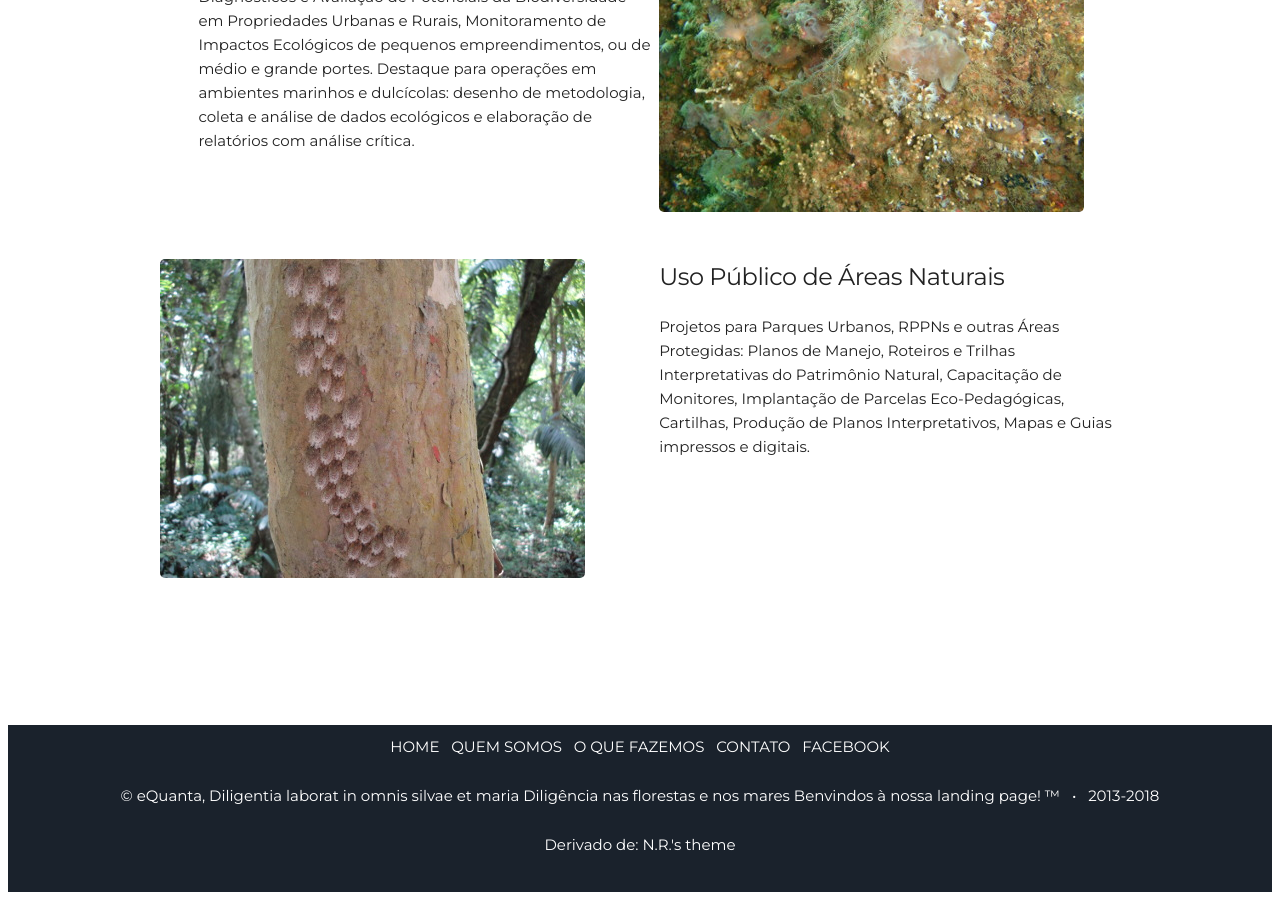
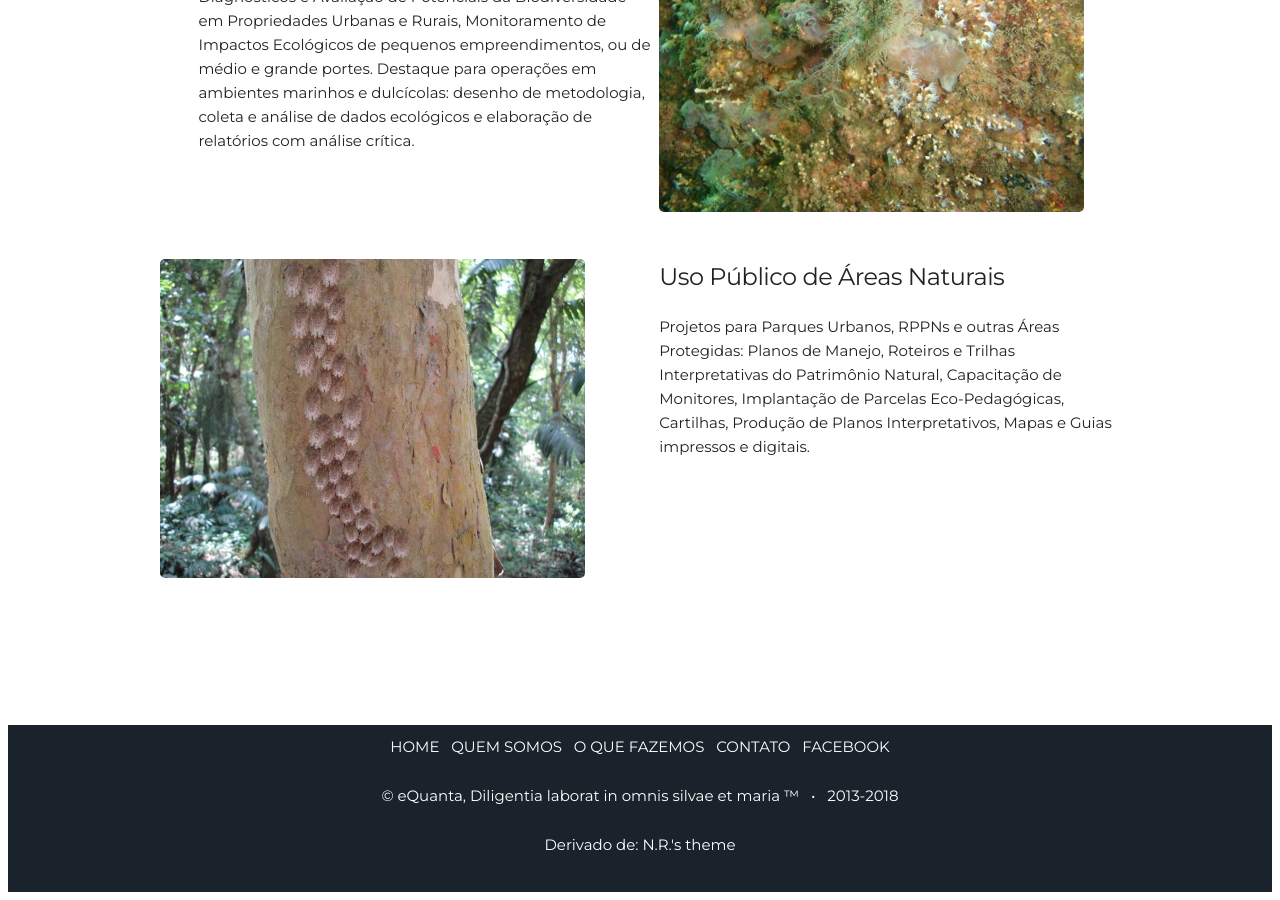
Before and after one commit to leroy1977/eQ1, a Jekyll site: the page built from index.html, in a window 1280 px wide and 900 px high, scrolled down 2465 px. Built offline with Jekyll 4.4.1, drawn with Linux system fonts in a browser that asks for light colours; some of the changed text lies outside the part shown.

Commit message:
Update _config.yml

```diff
--- a/_config.yml
+++ b/_config.yml
@@ -1,6 +1,6 @@
 # Site settings
 title: eQuanta
-description: Diligentia laborat in omnis silvae et maria Diligência nas florestas e nos mares Benvindos à nossa landing page!
+description: Diligentia laborat in omnis silvae et maria
 baseurl: "" # the subpath of your site, e.g. /blog
 url: https://leroy1977.github.io/eQ1/ # the base hostname & protocol for your site e.g. http://willianjusten.com.br
 # Diligentia laborat in omnis silvae, flumem et maria.
@@ -13,7 +13,7 @@
 username: eQuanta
 user_description: Organizada pela experiência de mais de 10 anos de sua equipe base, a eQuanta opera desde 2013 previlegiando rigor técnico, custo-efetividade e excelência, em relações de cooperação, transparência e sinergia. Contamos com uma equipe de consultores, mestres e doutores em especialidades variadas, organizada segundo as características de cada projeto.
 
-user_title: Diligentia laborat in omnis silvae et maria
+user_title: Diligentia laborat in omnis silvae et maria Diligência nas florestas e nos mares Benvindos à nossa landing page!
 email: e.quanta.env@gmail.com
 # twitter_username: lorem_ipsum
 # github_username:  lorem_ipsum
```
